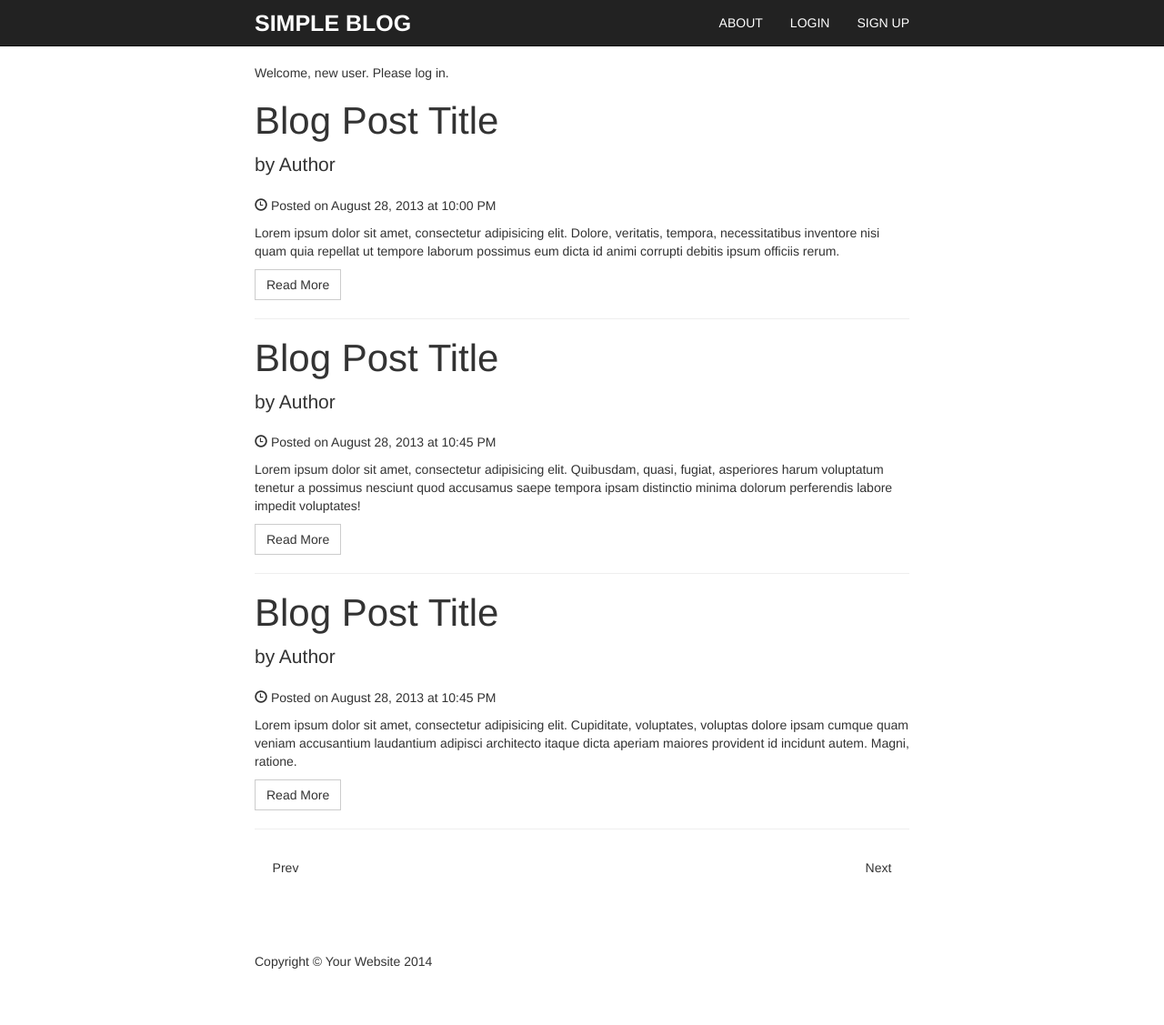
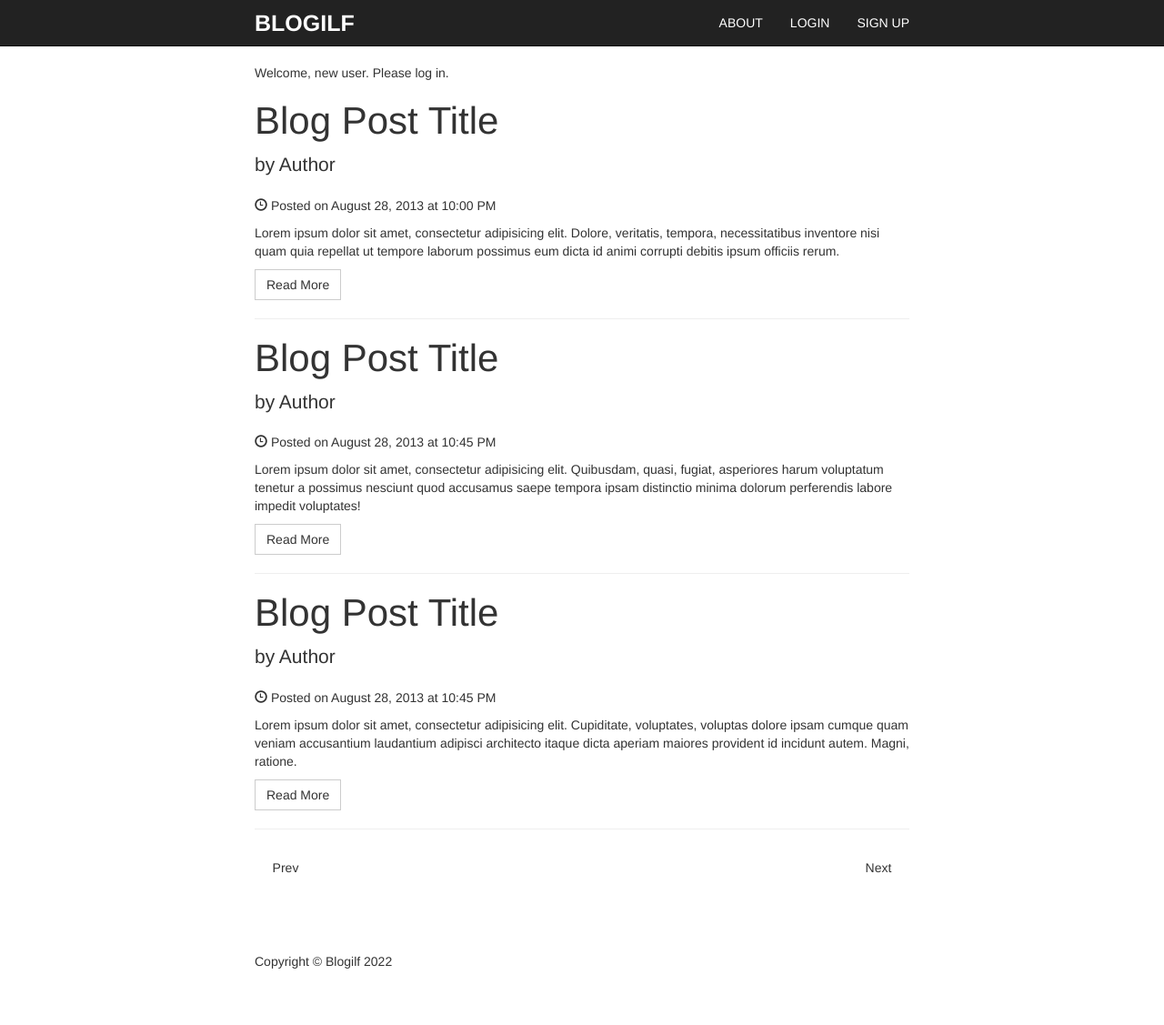
Before and after one commit to amirilf/blogilf, a Django app: page / in a window 1280 px wide. Shown: the whole page at 91% size. Run offline with Django 3.2, Linux system fonts and the light colour scheme.

Commit message:
Add blogilf to templates

```diff
--- a/src/templates/about.html
+++ b/src/templates/about.html
@@ -10,7 +10,7 @@
     <meta name="description" content="">
     <meta name="author" content="">
 
-    <title>About - Simple Blog Template</title>
+    <title>Blogilf | About</title>
 
     <!-- Bootstrap Core CSS -->
     <link href="{% static 'main/css/bootstrap.min.css' %}" rel="stylesheet">
@@ -32,7 +32,7 @@
             <span class="icon-bar"></span>
             <span class="icon-bar"></span>
           </button>
-                <a class="navbar-brand" href="index.html">Simple Blog</a>
+                <a class="navbar-brand" href="/">Blogilf</a>
             </div>
             <!-- Collect the nav links, forms, and other content for toggling -->
             <div class="collapse navbar-collapse" id="bs-example-navbar-collapse-1">
@@ -87,7 +87,7 @@
         <div class="container">
             <div class="row">
                 <div class="col-lg-12">
-                    <p>Copyright &copy; Your Website 2014</p>
+                    <p>Copyright &copy; Blogilf 2022</p>
                 </div>
                 <!-- /.col-lg-12 -->
             </div>
--- a/src/templates/index.html
+++ b/src/templates/index.html
@@ -10,7 +10,7 @@
     <meta name="description" content="">
     <meta name="author" content="">
 
-    <title>Home - Simple Blog Template</title>
+    <title>Blogilf | Home</title>
 
     <!-- Bootstrap Core CSS -->
     <link href="{% static 'main/css/bootstrap.min.css' %}" rel="stylesheet">
@@ -32,7 +32,7 @@
             <span class="icon-bar"></span>
             <span class="icon-bar"></span>
           </button>
-                <a class="navbar-brand" href="index.html">Simple Blog</a>
+                <a class="navbar-brand" href="/">Blogilf</a>
             </div>
             <!-- Collect the nav links, forms, and other content for toggling -->
             <div class="collapse navbar-collapse" id="bs-example-navbar-collapse-1">
@@ -140,7 +140,7 @@
         <div class="container">
             <div class="row">
                 <div class="col-lg-12">
-                    <p>Copyright &copy; Your Website 2014</p>
+                    <p>Copyright &copy; Blogilf 2022</p>
                 </div>
                 <!-- /.col-lg-12 -->
             </div>
--- a/src/templates/login.html
+++ b/src/templates/login.html
@@ -10,7 +10,7 @@
     <meta name="description" content="">
     <meta name="author" content="">
 
-    <title>Login - Simple Blog Template</title>
+    <title>Blogilf | Login</title>
 
     <!-- Bootstrap Core CSS -->
     <link href="{% static 'main/css/bootstrap.min.css' %}" rel="stylesheet">
@@ -32,7 +32,7 @@
             <span class="icon-bar"></span>
             <span class="icon-bar"></span>
           </button>
-                <a class="navbar-brand" href="index.html">Simple Blog</a>
+                <a class="navbar-brand" href="/">Simple Blog</a>
             </div>
             <!-- Collect the nav links, forms, and other content for toggling -->
             <div class="collapse navbar-collapse" id="bs-example-navbar-collapse-1">
@@ -102,7 +102,7 @@
         <div class="container">
             <div class="row">
                 <div class="col-lg-12">
-                    <p>Copyright &copy; Your Website 2014</p>
+                    <p>Copyright &copy; Blogilf 2022</p>
                 </div>
                 <!-- /.col-lg-12 -->
             </div>
--- a/src/templates/newpost.html
+++ b/src/templates/newpost.html
@@ -10,7 +10,7 @@
     <meta name="description" content="">
     <meta name="author" content="">
 
-    <title>New post - Simple Blog Template</title>
+    <title>Blogilf | New article</title>
 
     <!-- Bootstrap Core CSS -->
     <link href="{% static 'main/css/bootstrap.min.css' %}" rel="stylesheet">
@@ -32,7 +32,7 @@
             <span class="icon-bar"></span>
             <span class="icon-bar"></span>
           </button>
-                <a class="navbar-brand" href="index.html">Simple Blog</a>
+                <a class="navbar-brand" href="/">Blogilf</a>
             </div>
             <!-- Collect the nav links, forms, and other content for toggling -->
             <div class="collapse navbar-collapse" id="bs-example-navbar-collapse-1">
@@ -93,7 +93,7 @@
         <div class="container">
             <div class="row">
                 <div class="col-lg-12">
-                    <p>Copyright &copy; Your Website 2014</p>
+                    <p>Copyright &copy; Blogilf 2022</p>
                 </div>
                 <!-- /.col-lg-12 -->
             </div>
--- a/src/templates/post.html
+++ b/src/templates/post.html
@@ -10,7 +10,7 @@
     <meta name="description" content="">
     <meta name="author" content="">
 
-    <title>Post - Simple Blog Template</title>
+    <title>Blogilf | Article</title>
 
     <!-- Bootstrap Core CSS -->
     <link href="{% static 'main/css/bootstrap.min.css' %}" rel="stylesheet">
@@ -32,7 +32,7 @@
             <span class="icon-bar"></span>
             <span class="icon-bar"></span>
           </button>
-                <a class="navbar-brand" href="index.html">Simple Blog</a>
+                <a class="navbar-brand" href="/">Blogilf</a>
             </div>
             <!-- Collect the nav links, forms, and other content for toggling -->
             <div class="collapse navbar-collapse" id="bs-example-navbar-collapse-1">
@@ -156,7 +156,7 @@
         <div class="container">
             <div class="row">
                 <div class="col-lg-12">
-                    <p>Copyright &copy; Your Website 2014</p>
+                    <p>Copyright &copy; Blogilf 2022</p>
                 </div>
                 <!-- /.col-lg-12 -->
             </div>
--- a/src/templates/signup.html
+++ b/src/templates/signup.html
@@ -10,7 +10,7 @@
     <meta name="description" content="">
     <meta name="author" content="">
 
-    <title>Sign up - Simple Blog Template</title>
+    <title>Blogilf | Sign up</title>
 
     <!-- Bootstrap Core CSS -->
     <link href="{% static 'main/css/bootstrap.min.css' %}" rel="stylesheet">
@@ -32,7 +32,7 @@
             <span class="icon-bar"></span>
             <span class="icon-bar"></span>
           </button>
-                <a class="navbar-brand" href="index.html">Simple Blog</a>
+                <a class="navbar-brand" href="/">Blogilf</a>
             </div>
             <!-- Collect the nav links, forms, and other content for toggling -->
             <div class="collapse navbar-collapse" id="bs-example-navbar-collapse-1">
@@ -143,7 +143,7 @@
         <div class="container">
             <div class="row">
                 <div class="col-lg-12">
-                    <p>Copyright &copy; Your Website 2014</p>
+                    <p>Copyright &copy; Blogilf 2022</p>
                 </div>
                 <!-- /.col-lg-12 -->
             </div>
```
